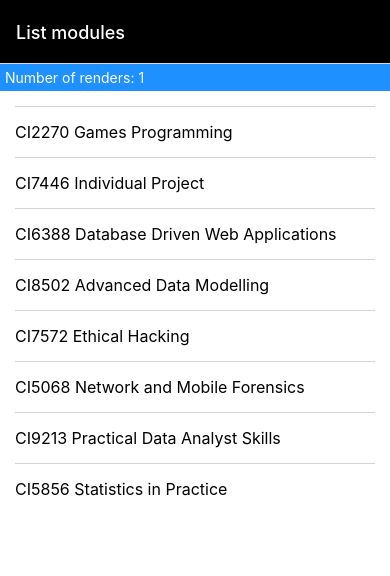
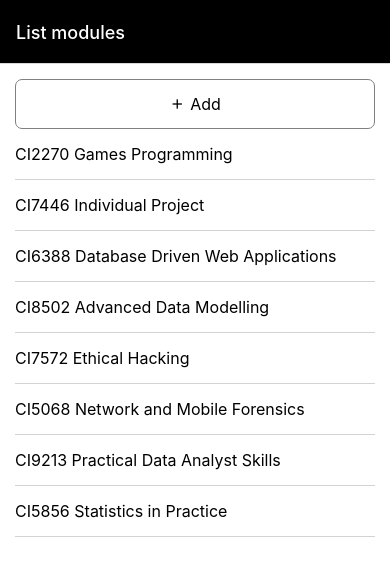
Before and after one commit to Waffle-Cone/crudler, a React Native app: screen /ModuleListScreen in a window 390 px wide. Shown: the top 576 px of the page. Built offline with nearby package versions, Linux system fonts and the light colour scheme.

Commit message:
delete works

```diff
--- /dev/null
+++ b/src/components/UI/Button.js
@@ -0,0 +1,70 @@
+import { Pressable, StyleSheet, Text,View } from 'react-native';
+import Icons from '../UI/Icons';
+
+const Action = {};
+
+const Button = ({label, icon, onClick, styleButton, styleLabel}) => {
+return (
+    <Pressable onPress={onClick} style={[styles.button,styleButton]}>
+        {icon? icon: null}
+        <Text style={[styles.label,styleLabel]}>{label}</Text>
+    </Pressable>
+);
+};
+
+const ButtonTray = ({children}) => {
+    return (
+      <View style={styles.buttonTray}>
+        {children}
+      </View>
+    );
+    };
+
+const EditButton = ({onClick}) => {
+        return(
+            <Button icon={<Icons.Edit/>} onClick={onClick} label="Modify" />
+        )
+    };
+const DeleteButton = ({onClick}) => {
+    return(
+        <Button icon={<Icons.Delete/>} onClick={onClick} label="Delete" styleButton={{backgroundColor: 'mistyrose'}} styleLabel={{color:'red'}}/>
+    )
+};
+
+const AddButton = ({onClick}) => {
+    return(
+        <Button icon={<Icons.Add/>} onClick={onClick} label="Add" />
+    )
+};
+
+
+const styles = StyleSheet.create({
+    buttonTray: {
+        flexDirection: 'row',
+        gap: 15,
+    },
+    button: {
+        minHeight: 50,
+        borderWidth: 1,
+        borderRadius: 7,
+        borderColor:'grey',
+        backgroundColor:'white',
+        alignItems:'center',
+        justifyContent: 'center',
+        padding: 3,
+        flex: 1,
+        flexDirection: 'row',
+        gap: 5,
+    },
+    label: {
+        fontSize: 16,
+    },
+});
+
+
+Action.ButtonTray = ButtonTray;
+Action.EditButton = EditButton;
+Action.DeleteButton = DeleteButton;
+Action.AddButton = AddButton;
+
+export default Action;
--- /dev/null
+++ b/src/components/UI/Icons.js
@@ -0,0 +1,13 @@
+import {MaterialIcons} from '@expo/vector-icons'
+
+const Icons = {};
+
+const Add = () => <MaterialIcons name='add' size={16}/>;
+const Edit = () => <MaterialIcons name='edit' size={16}/>;
+const Delete = () => <MaterialIcons name='delete' size={16}/>;
+
+Icons.Add = Add;
+Icons.Edit = Edit;
+Icons.Delete = Delete;
+
+export default Icons;
--- a/src/components/entity/modules/ModuleItem.js
+++ b/src/components/entity/modules/ModuleItem.js
@@ -16,7 +16,7 @@ const ModuleItem = ({module, onSelect}) =>{
 const styles = StyleSheet.create({
     item: {
         paddingVertical:15,
-        borderTopWidth: 1,
+        borderBottomWidth: 1,
         borderColor: 'lightgray',
       },
 
--- a/src/components/entity/modules/ModuleList.js
+++ b/src/components/entity/modules/ModuleList.js
@@ -11,7 +11,7 @@ const ModuleList = ({modules, onSelect}) =>{
             {
                 modules.map((module) => {
                     return(
-                    <ModuleItem key={module.ModuleCode}module={module} onSelect={onSelect}/>
+                    <ModuleItem key={module.ModuleCode}module={module} onSelect={onSelect} />
                     )
                 })
             }
--- a/src/components/entity/modules/ModuleView.js
+++ b/src/components/entity/modules/ModuleView.js
@@ -1,10 +1,21 @@
-import { StyleSheet, Text,View } from 'react-native';
+import { Alert, StyleSheet, Text,View } from 'react-native';
 import FullWidthImage from 'react-native-fullwidth-image'
+import Action from '../../UI/Button';
 
-const ModuleView = ({module}) =>{
+const ModuleView = ({module, onDelete}) =>{
     // Initialisations ---------------------
     // State -------------------------------
     // Handlers ----------------------------
+    const handleDelete = ()=>onDelete(module)
+
+    const requestDelete =()=> Alert.alert(
+      'Delete warning',
+      `Are you sure you want to delete module ${module.ModuleCode} ${module.ModuleName}`,
+      [
+        {text: 'Cancel'},
+        {text: 'Delete', onPress: handleDelete}
+      ]
+    );
     // View --------------------------------
     return (
         <View style={styles.container}>
@@ -17,6 +28,11 @@ const ModuleView = ({module}) =>{
               <Text style= {styles.text}>Level {module.ModuleLevel}</Text>
               <Text style= {styles.text}>{module.ModuleLeaderName} <Text style= {styles.dimText}>(Module leader)</Text></Text>
             </View>
+
+            <Action.ButtonTray>
+              <Action.EditButton onClick={()=>alert("Edit")}/>
+              <Action.DeleteButton onClick={requestDelete} />
+            </Action.ButtonTray>
         </View>
     )
 }
--- a/src/components/screens/ModuleListScreen.js
+++ b/src/components/screens/ModuleListScreen.js
@@ -1,28 +1,41 @@
 import { useState } from 'react';
-import {StyleSheet } from 'react-native';
+import {LogBox,StyleSheet } from 'react-native';
 import Screen from '../layout/Screen';
 import initialModules from '../../data/modules.js'
 import ModuleList from '../entity/modules/ModuleList';
 import RenderCount from '../UI/renderCount';
+import Action from '../UI/Button';
 
 const ModuleListScreen = ({navigation}) => {
   // Initialisations ---------------------
+  LogBox.ignoreLogs(['Non-serializable values were found in the navigation state']);
   // State -------------------------------
   const [modules, setModules] = useState(initialModules);
   // Handlers ----------------------------
-  const handleSelect = (module) => {navigation.navigate('ModuleViewScreen',{module})}
-  const handleDelete = (module) => setModules(modules.filter((item)=>{ return( item.ModuleID !== module.ModuleID)}))
+
+  const handleDelete = (module) =>  setModules(modules.filter((item)=>{ return( item.ModuleID !== module.ModuleID)}))
+
+  const onDelete = (module) =>{
+    handleDelete(module);
+    navigation.goBack();
+  }
+
+  const handleAdd = () => {navigation.navigate('ModuleAddScreen',{})}
+
+
+  const handleSelect = (module) => {navigation.navigate('ModuleViewScreen',{module, onDelete})}
+
 
 
   // View --------------------------------
 
   return (
-    <>
-        <RenderCount/>
-        <Screen>
+      <Screen>
+        <Action.ButtonTray>
+          <Action.AddButton onClick={handleAdd}/>
+        </Action.ButtonTray>
           <ModuleList modules={modules} onSelect={handleSelect}/>
-        </Screen>
-    </>
+      </Screen>
   );
 }
 
--- a/src/components/screens/ModuleViewScreen.js
+++ b/src/components/screens/ModuleViewScreen.js
@@ -3,13 +3,16 @@ import ModuleView from '../entity/modules/ModuleView';
 import Screen from '../layout/Screen';
 const ModuleViewScreen = ({navigate,route}) => {
 // Initialisations ---------------------
-const {module} = route.params;
+const {module,onDelete} = route.params;
+
 // State -------------------------------
 // Handlers ----------------------------
 // View --------------------------------
+
+
   return (
     <Screen>
-      <ModuleView module={module}/>
+      <ModuleView module={module} onDelete={onDelete}/>
     </Screen>
   )
 }
```
Also changed, not shown: src/components/Template.js (added, +16 -0 lines).
